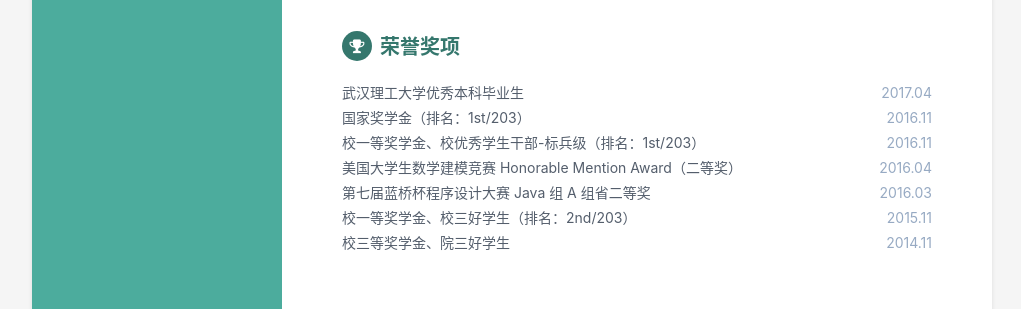
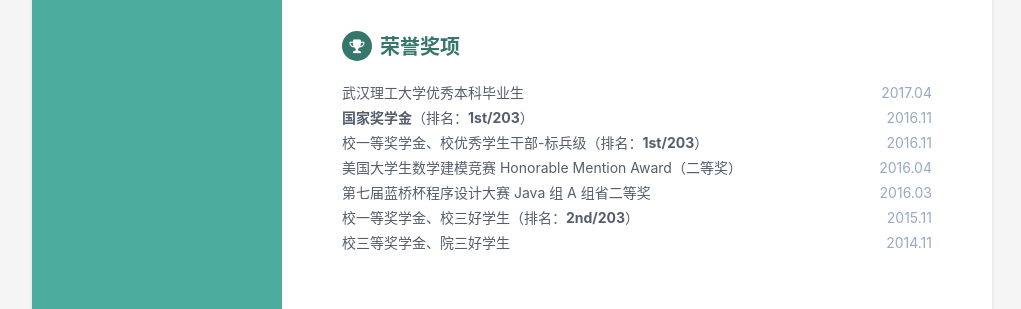
Before and after one commit to ShawnyXiao/Resume, a Jekyll site: the page built from index.html, in a window 1280 px wide. Shown: the part 1172-1481 px from the top of the page, without its empty margins (128-1149 px from the left). Built offline with Jekyll 4.4.1, drawn with Linux system fonts in a browser that asks for light colours.

```diff
--- a/_data/honors.yml
+++ b/_data/honors.yml
@@ -3,11 +3,11 @@
   time: 2017.04
 
 - honor:
-  name: 国家奖学金（排名：1st/203）
+  name: <b>国家奖学金</b>（排名：<b>1st/203</b>）
   time: 2016.11
 
 - honor:
-  name: 校一等奖学金、校优秀学生干部-标兵级（排名：1st/203）
+  name: 校一等奖学金、校优秀学生干部-标兵级（排名：<b>1st/203</b>）
   time: 2016.11
 
 - honor:
@@ -19,7 +19,7 @@
   time: 2016.03
 
 - honor:
-  name: 校一等奖学金、校三好学生（排名：2nd/203）
+  name: 校一等奖学金、校三好学生（排名：<b>2nd/203</b>）
   time: 2015.11
 
 - honor:
```
